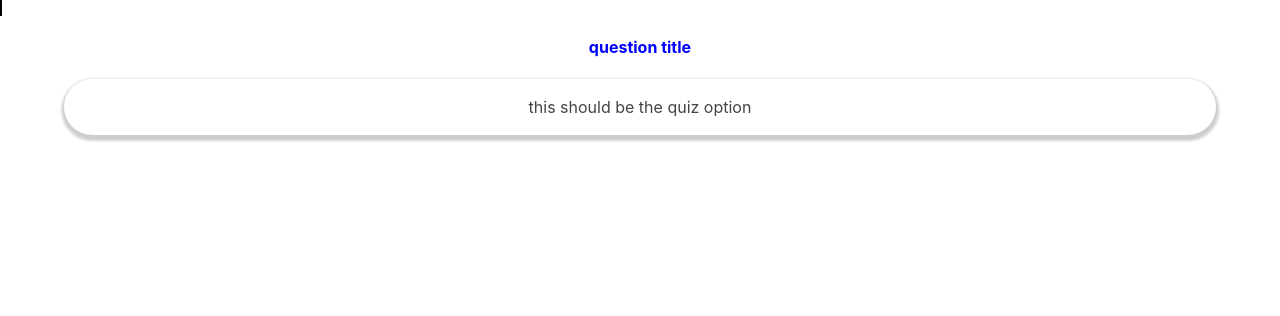
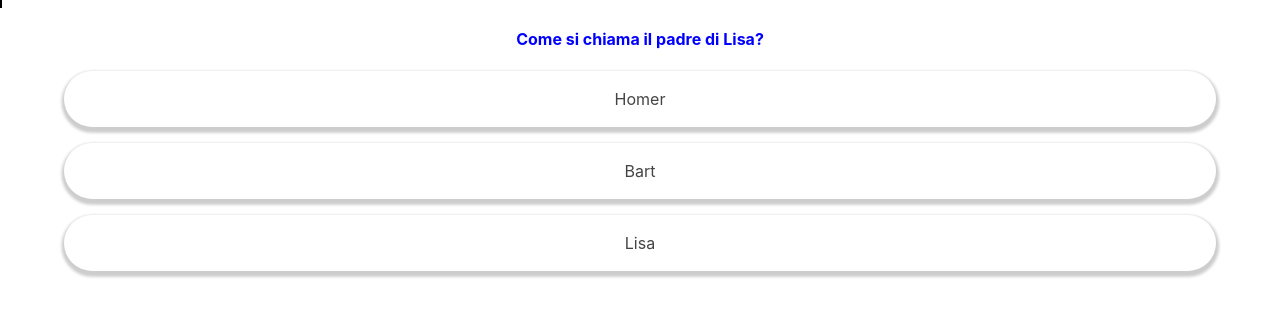
Before and after one commit to iSued/Categorie-Selezionabili, a React (Create React App) app: page / in a window 1280 px wide. Shown: the top 316 px of the page. Built offline with nearby package versions, Linux system fonts and the light colour scheme.

Commit message:
update[almost done]

```diff
--- /dev/null
+++ b/src/pages/QuizPage/fakeData.tsx
@@ -0,0 +1,92 @@
+type QuizData = {
+  quiId: string; // id del quiz
+  points: number; // I punti che si guadagnano quando si fa un quiz
+  goal: number; // Il numero minimo di risposte corrette per considerare il quiz corretto
+  result: {
+    idDomanda: string;
+    answerIndex: number;
+    correct: boolean;
+  }[];
+  feedbacks: {
+    wrong: string; // String che appare in schermata feedback quiz se non superato
+    correct: string; // String che appare n schermata feedback quiz se superato
+  };
+  questions: {
+    id: string; //
+    index: number;
+    question: string;
+    default_feedback: {
+      wrong: string;
+      correct: string;
+    };
+    answers: {
+      index: number;
+      text: string;
+      correct: boolean;
+      feedback?: string;
+    }[];
+  }[];
+};
+
+const fakeData: QuizData = {
+  quiId: "quiz1", // id del quiz
+  points: 3, // I punti che si guadagnano quando si fa un quiz
+  goal: 1, // Il numero minimo di risposte corrette per considerare il quiz corretto
+  result: [],
+  feedbacks: {
+    wrong: "Hai sbagliato il quiz", // String che appare in schermata ? quiz se non superato
+    correct: "Hai fatto bene il quiz", // String che appare n schermata ? quiz se superato
+  },
+  questions: [
+    {
+      id: "domanda1", //
+      index: 1,
+      question: "Come si chiama il padre di Lisa?",
+      default_feedback: {
+        wrong: "Dovresti studiare i Simpson",
+        correct: "bravo!",
+      },
+      answers: [
+        {
+          index: 1,
+          text: "Homer",
+          correct: true,
+        },
+        {
+          index: 2,
+          text: "Bart",
+          correct: false,
+        },
+        {
+          index: 3,
+          text: "Lisa",
+          correct: false,
+          feedback: "Ma dai!",
+        },
+      ],
+    },
+    {
+      id: "domanda2", //
+      index: 1,
+      question: "Come si chiama il fratello di Lisa?",
+      default_feedback: {
+        wrong: "Dovresti studiare i Simpson",
+        correct: "bravo!",
+      },
+      answers: [
+        {
+          index: 1,
+          text: "Bart",
+          correct: true,
+        },
+        {
+          index: 2,
+          text: "Homer",
+          correct: false,
+        },
+      ],
+    },
+  ],
+};
+
+export default fakeData;
--- a/src/pages/QuizPage/index.css
+++ b/src/pages/QuizPage/index.css
@@ -9,11 +9,15 @@
   box-shadow: 0.3px 3px 3px 2.8px #cdcdcd;
   border-radius: 2rem;
   text-align: center;
+  cursor: pointer;
 }
-
+.option:hover {
+  background-color: blue;
+  color: white;
+}
 .timer.loaded {
   max-width: 100%;
-  height: 1rem;
+  height: 0.5rem;
   border: 1px solid black;
   background-color: blue;
   transition: 10s all ease-in;
@@ -21,7 +25,7 @@
 
 .timer {
   max-width: 0px;
-  height: 1rem;
+  height: 0.5rem;
   border: 1px solid black;
   background-color: blue;
   transition: 0.3s all ease-out;
--- a/src/pages/QuizPage/index.tsx
+++ b/src/pages/QuizPage/index.tsx
@@ -1,97 +1,94 @@
 import React, { useState } from "react";
 import "./index.css";
-
-type LearnerQuiz = {
-  quiId: "quiz1"; // id del quiz
-  points: 3; // I punti che si guadagnano quando si fa un quiz
-  goal: 3; // Il numero minimo di risposte corrette per considerare il quiz corretto
-  result: [
-    {
-      idDomanda: "domanda1";
-      answerIndex: 1;
-      correct: true;
-    }
-  ];
-  feedbacks: {
-    wrong: "Hai sbagliato il quiz"; // String che appare in schermata feedback quiz se non superato
-    correct: "Hai fatto bene il quiz"; // String che appare n schermata feedback quiz se superato
-  };
-  questions: [
-    {
-      id: "domanda1"; //
-      index: 1;
-      question: "Come si chiama il padre di Lisa?";
-      default_feedback: {
-        wrong: "Dovresti studiare i Simpson";
-        correct: "bravo!";
-      };
-      answers: [
-        {
-          index: 1;
-          text: "Homer";
-          correct: true;
-          feedback: null;
-        },
-        {
-          index: 2;
-          text: "Bart";
-          correct: false;
-          feedback: null;
-        },
-        {
-          index: 3;
-          text: "Lisa";
-          correct: true;
-          feedback: "Ma dai!";
-        }
-      ];
-    },
-    {
-      id: "domanda2"; //
-      index: 1;
-      question: "Come si chiama il fratello di Lisa?";
-      default_feedback: {
-        wrong: "Dovresti studiare i Simpson";
-        correct: "bravo!";
-      };
-      answers: [
-        {
-          index: 1;
-          text: "Bart";
-          correct: true;
-          feedback: null;
-        },
-        {
-          index: 2;
-          text: "Homer";
-          correct: false;
-          feedback: null;
-        }
-      ];
-    }
-  ];
-  quizResult: () => true;
-  registerQuiz: (results: any) => true; // Registra le risposte ed attendi un feedback
-};
+import Feedback from "../../components/FeedBack/index";
+import useQuiz from "./quizHook";
+import fakeData from "./fakeData";
 
 const QuizPage = (props: any) => {
+  const { quizState, registerResults, isCompleted } = useQuiz(fakeData);
+  const [timer, setTimer] = useState("timer");
+  const [actualQuestion, setAcqualQuestion] = useState(0);
+  const [defaultFeedback, setDefaultFeedback] = useState("");
+  const [customFeedback, setCustomFeedback] = useState("");
 
-  const quiz:LearnerQuiz = props.quiz
+  const results = [];
 
-  const [timer, setTimer] = useState("timer");
-  const handleTimer = () => {
-    setTimer("timer loaded");
+  const handleQuizRender = () => {
+    if (quizState.questions.length) {
+      return (
+        <>
+          <div className={timer}></div>
+          <div className="questionContainer">
+            <h4 className="questionTitle">
+              {quizState.questions[actualQuestion].question}
+            </h4>
+            {}
+          </div>
+          {customFeedback.length ? (
+            <div>
+              <h1>{customFeedback}</h1>
+            </div>
+          ) : defaultFeedback.length ? (
+            <div>
+              <h1>{defaultFeedback}</h1>
+            </div>
+          ) : (
+            quizState.questions[actualQuestion].answers.map((el: any) => {
+              if (el.feedback) {
+              }
+              return (
+                <div
+                  className="option"
+                  onClick={() => {
+                    results.push({
+                      questionId: quizState.questions[actualQuestion].id,
+                      answerIndex: el.answerIndex,
+                    });
+                    if (el.feedback) {
+                      setCustomFeedback(el.feedback);
+                    } else {
+                      if (el.correct) {
+                        setDefaultFeedback(
+                          quizState.questions[actualQuestion].default_feedback
+                            .correct
+                        );
+                      }
+                      if (!el.correct) {
+                        setDefaultFeedback(
+                          quizState.questions[actualQuestion].default_feedback
+                            .wrong
+                        );
+                      }
+                    }
+                    if (actualQuestion < quizState.questions.length - 1)
+                      setTimeout(function () {
+                        setAcqualQuestion(actualQuestion + 1);
+                        setDefaultFeedback("");
+                        setCustomFeedback("");
+                      }, 3000);
+                    if (actualQuestion === quizState.questions.length - 1)
+                      setTimeout(function () {}, 3000);
+                  }}
+                >
+                  {el.text}
+                </div>
+              );
+            })
+          )}
+        </>
+      );
+    }
   };
+
   return (
     <>
-      <div className={timer}></div>
-      <div className="questionContainer">
-        <h4 className="questionTitle" onClick={handleTimer}>
-          question title
-        </h4>
-      </div>
-
-      <div className="option">this should be the quiz option</div>
+      {isCompleted ? (
+        <Feedback />
+      ) : isCompleted === false ? (
+        <Feedback />
+      ) : (
+        <div>{handleQuizRender()}</div>
+      )}
     </>
   );
 };
--- /dev/null
+++ b/src/pages/QuizPage/quizHook.tsx
@@ -0,0 +1,64 @@
+import { useMemo, useState } from "react";
+
+type QuizData = {
+  quiId: string; // id del quiz
+  points: number; // I punti che si guadagnano quando si fa un quiz
+  goal: number; // Il numero minimo di risposte corrette per considerare il quiz corretto
+  result: {
+    idDomanda: string;
+    answerIndex: number;
+    correct: boolean;
+  }[];
+  feedbacks: {
+    wrong: string; // String che appare in schermata feedback quiz se non superato
+    correct: string; // String che appare n schermata feedback quiz se superato
+  };
+  questions: {
+    id: string; //
+    index: number;
+    question: string;
+    default_feedback: {
+      wrong: string;
+      correct: string;
+    };
+    answers: {
+      index: number;
+      text: string;
+      correct: boolean;
+      feedback?: string;
+    }[];
+  }[];
+};
+
+const useQuiz = (quizData: QuizData) => {
+  const [quizState, setQuizState] = useState(quizData);
+
+  const isCompleted = useMemo(() => {
+    // Se non sono presenti risultati restituisco null.
+    if (!quizState.result || quizState.result.length === 0) {
+      return null;
+    }
+
+    const totalScore = quizState.result.reduce(
+      (accumulator, current) => accumulator + Number(current.correct),
+      0
+    );
+    const goal = quizState.goal;
+
+    // Se il totalscore è maggiore od uguale al goal registro i risultati
+    return totalScore >= goal;
+  }, [quizState]);
+
+  const registerResults = (results: any[]) => {
+    // registra su DB
+    setQuizState({ ...quizState, result: results });
+  };
+
+  return {
+    quizState,
+    isCompleted,
+    registerResults,
+  };
+};
+
+export default useQuiz;
```
